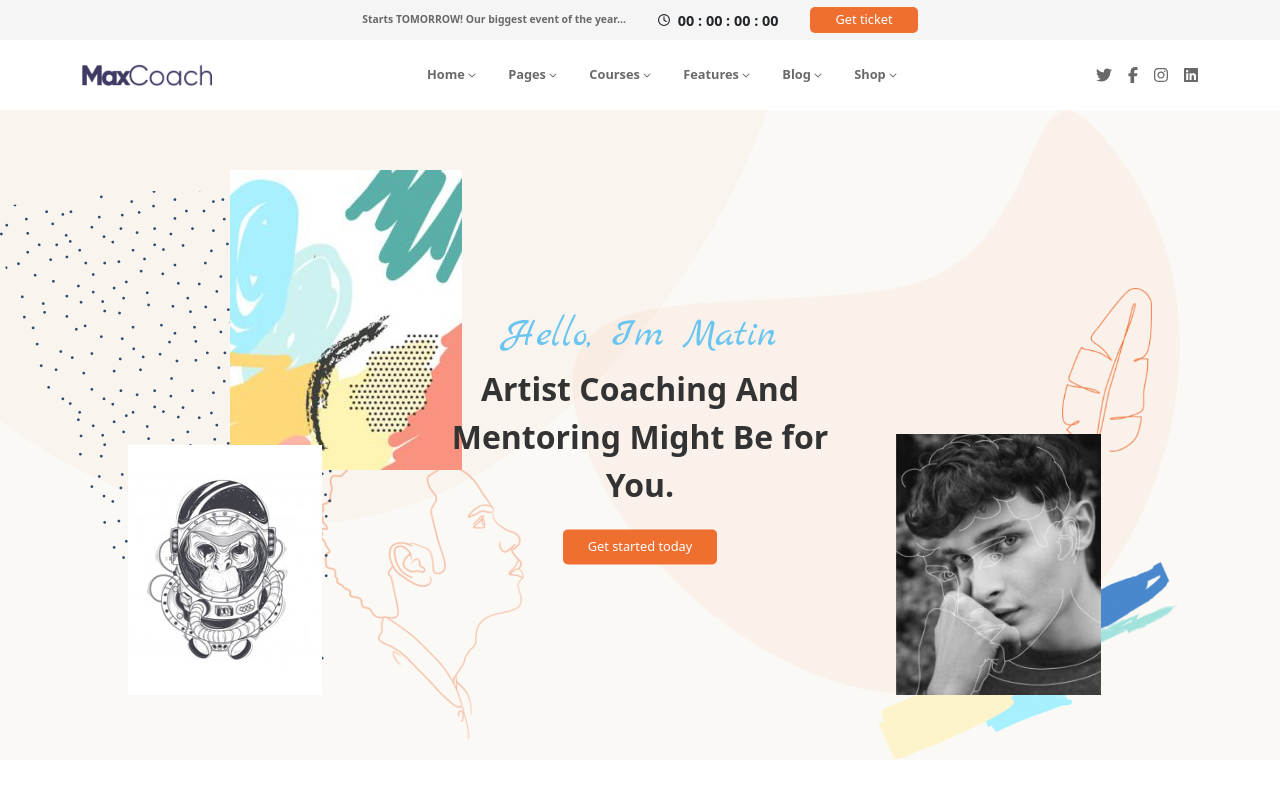
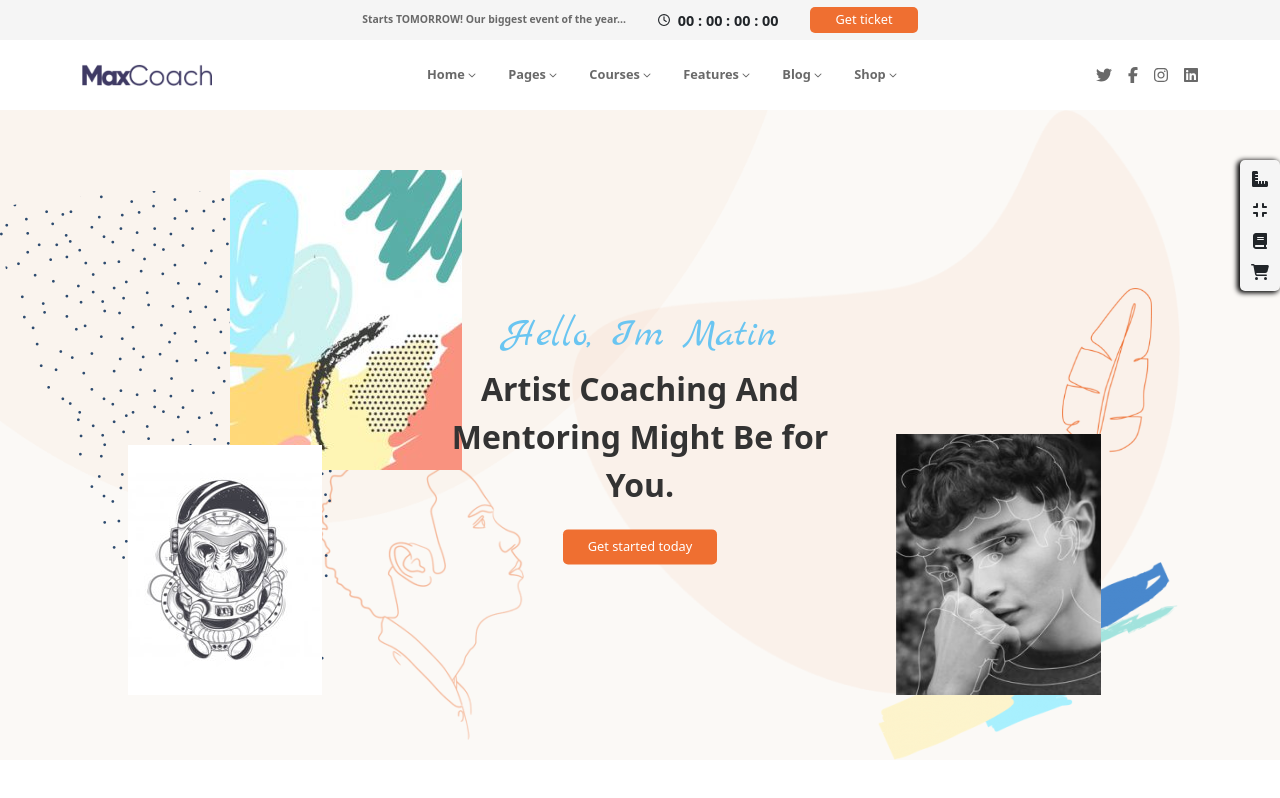
Before and after one commit to MattiaVolonterio/proj-html-vuejs, a Vue app: page / in a window 1280 px wide. Built offline with nearby package versions, Linux system fonts and the light colour scheme.

Commit message:
feat: jumbo menu

```diff
--- a/src/App.vue
+++ b/src/App.vue
@@ -12,6 +12,12 @@ export default {
         "fa-brands fa-instagram",
         "fa-brands fa-linkedin",
       ],
+      jumboIcons: [
+        "fa-solid fa-ruler-combined",
+        "fa-solid fa-compress",
+        "fa-solid fa-book",
+        "fa-solid fa-cart-shopping",
+      ],
     };
   },
   components: { AppBanner, AppHeader, AppJumbo },
@@ -21,7 +27,7 @@ export default {
 <template>
   <AppBanner />
   <AppHeader :headerLinks="headerLinks" :headerIcons="headerIcons" />
-  <AppJumbo />
+  <AppJumbo :jumboIcons="jumboIcons" />
 </template>
 
 <style lang="scss">
--- a/src/components/AppJumbo.vue
+++ b/src/components/AppJumbo.vue
@@ -4,6 +4,8 @@ export default {
   components: {
     JumboBackground,
   },
+
+  props: { jumboIcons: Array },
 };
 </script>
 
@@ -16,6 +18,9 @@ export default {
         Artist Coaching And Mentoring Might Be for You.
       </div>
       <div class="btn-orange">Get started today</div>
+    </div>
+    <div class="jumbo-links">
+      <font-awesome-icon v-for="icon in jumboIcons" :icon="icon" />
     </div>
   </div>
 </template>
@@ -58,5 +63,21 @@ export default {
       padding-bottom: 8px;
     }
   }
+
+  .jumbo-links {
+    @include flex-column-center;
+    gap: 15px;
+    padding: 0.7rem;
+    background-color: $grayBg;
+    border-radius: 5px;
+    box-shadow: -2px 1px 5px 1px black;
+    position: absolute;
+    right: 0;
+    top: 50px;
+
+    & > * {
+      cursor: pointer;
+    }
+  }
 }
 </style>
```
